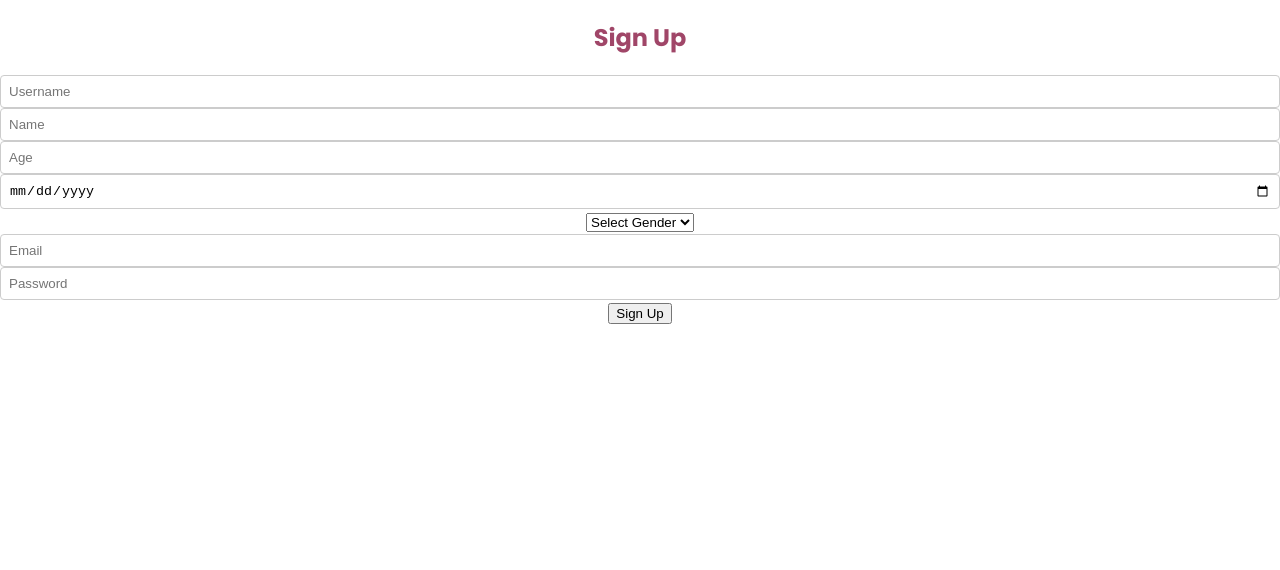
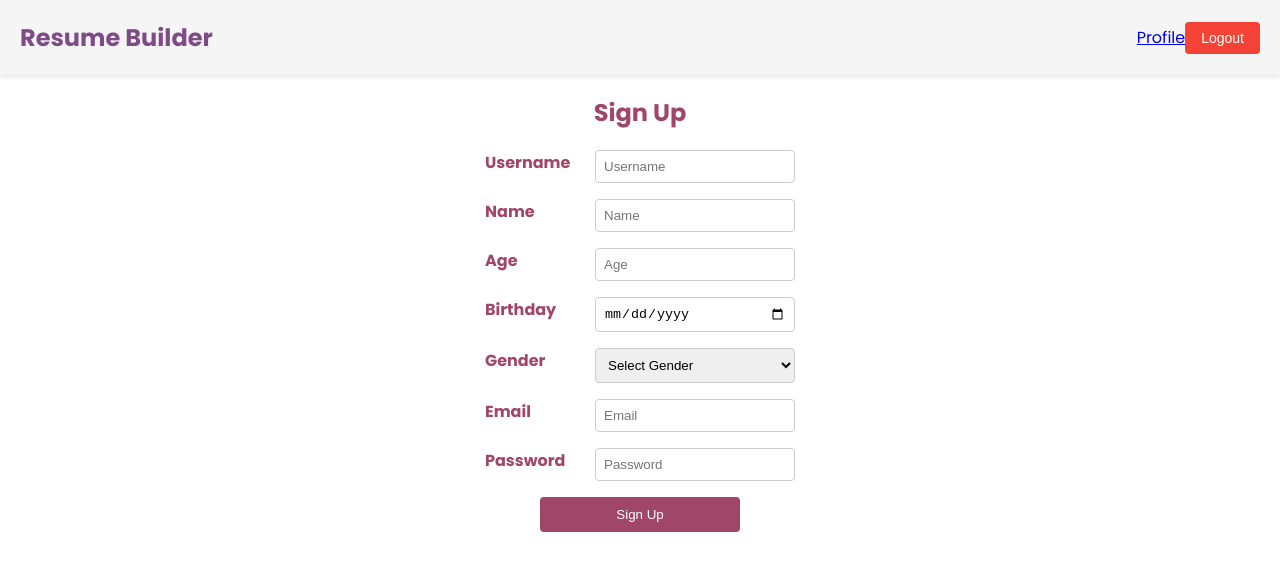
Before and after one commit to Palveet/resume_builder_react, a React (Create React App) app: page /signup in a window 1280 px wide. Shown: the top 570 px of the page. Built offline with nearby package versions, Linux system fonts and the light colour scheme; sample sign-in values are in the browser's storage.

Commit message:
minor changes

```diff
--- a/src/components/Profile.js
+++ b/src/components/Profile.js
@@ -10,6 +10,7 @@ const Profile = () => {
             const response = await axios.get("http://127.0.0.1:8000/api/profile/", {
                 headers: { Authorization: `Bearer ${localStorage.getItem("access_token")}` },
             });
+            console.log(response)
             setProfileData(response.data);
         };
         fetchProfile();
@@ -31,23 +32,46 @@ const Profile = () => {
         <div>
             {editing ? (
                 <form>
+                    <div className='controls'>
+                    <label htmlFor="username" >
+                        Name
+                    </label>
                     <input type="text" name="name" value={profileData.name} onChange={handleInputChange} />
+                    </div>
+                    <div className='controls'>
+                    <label htmlFor="age" >
+                        Age
+                    </label>
                     <input type="number" name="age" value={profileData.age} onChange={handleInputChange} />
+                    </div>
+                    <div className='controls'>
+                    <label htmlFor="dob" >
+                        DOB
+                    </label>
                     <input type="date" name="dob" value={profileData.dob} onChange={handleInputChange} />
+                    </div>
+                    <div className='controls'>
+                    <label htmlFor="gender" >
+                        Gender
+                    </label>
                     <select name="gender" value={profileData.gender} onChange={handleInputChange}>
                         <option value="Male">Male</option>
                         <option value="Female">Female</option>
                         <option value="Other">Other</option>
                     </select>
-                    <button type="button" onClick={handleSave}>Save</button>
+                    </div>
+                    <button type="button" onClick={handleSave} className='button primary-button'>Save</button>
                 </form>
             ) : (
                 <div>
-                    <p>Name: {profileData.name}</p>
-                    <p>Age: {profileData.age}</p>
-                    <p>DOB: {profileData.dob}</p>
-                    <p>Gender: {profileData.gender}</p>
-                    <button onClick={() => setEditing(true)}>Edit</button>
+                    <h2>Profile</h2>
+                    <p className="p-flex"><div className="black-text">Username:</div> {profileData.username}</p>
+                    <p className="p-flex"><div className="black-text">Name:</div> {profileData.name}</p>
+                    <p className="p-flex"><div className="black-text">Age:</div> {profileData.age}</p>
+                    <p className="p-flex"><div className="black-text">DOB:</div> {profileData.dob}</p>
+                    <p className="p-flex"><div className="black-text">Gender:</div> {profileData.gender}</p>
+                    <p className="p-flex"><div className="black-text">Email:</div> {profileData.email}</p>
+                    <button onClick={() => setEditing(true)} className='button primary-button'>Edit</button>
                 </div>
             )}
         </div>
--- a/src/components/SignUp.js
+++ b/src/components/SignUp.js
@@ -37,11 +37,15 @@ const SignUp = () => {
     };
 
     return (
-        <div>
+        <div style={{margin:"auto 20%"}}>
             <h2>Sign Up</h2>
             {error && <p style={{ color: "red" }}>{error}</p>}
             {success && <p style={{ color: "green" }}>{success}</p>}
-            <form onSubmit={handleSubmit}>
+            <form onSubmit={handleSubmit} >
+            <div className='controls'>
+                    <label htmlFor="username" >
+                        Username
+                    </label>
                 <input
                     type="text"
                     name="username"
@@ -49,6 +53,11 @@ const SignUp = () => {
                     onChange={handleInputChange}
                     required
                 />
+                </div>
+                <div className='controls'>
+                    <label htmlFor="name" >
+                        Name
+                    </label>
                 <input
                     type="text"
                     name="name"
@@ -56,6 +65,11 @@ const SignUp = () => {
                     onChange={handleInputChange}
                     required
                 />
+                </div>
+                <div className='controls'>
+                    <label htmlFor="age" >
+                        Age
+                    </label>
                 <input
                     type="number"
                     name="age"
@@ -63,6 +77,11 @@ const SignUp = () => {
                     onChange={handleInputChange}
                     required
                 />
+                </div>
+                <div className='controls'>
+                    <label htmlFor="dob" >
+                        Birthday
+                    </label>
                 <input
                     type="date"
                     name="dob"
@@ -70,12 +89,22 @@ const SignUp = () => {
                     onChange={handleInputChange}
                     required
                 />
+                </div>
+                <div className='controls'>
+                    <label htmlFor="gender" >
+                        Gender
+                    </label>
                 <select name="gender" onChange={handleInputChange} required>
                     <option value="">Select Gender</option>
                     <option value="Male">Male</option>
                     <option value="Female">Female</option>
                     <option value="Other">Other</option>
                 </select>
+                </div>
+                <div className='controls'>
+                    <label htmlFor="email" >
+                        Email
+                    </label>
                 <input
                     type="email"
                     name="email"
@@ -83,6 +112,11 @@ const SignUp = () => {
                     onChange={handleInputChange}
                     required
                 />
+                </div>
+                <div className='controls'>
+                    <label htmlFor="password" >
+                        Password
+                    </label>
                 <input
                     type="password"
                     name="password"
@@ -90,7 +124,8 @@ const SignUp = () => {
                     onChange={handleInputChange}
                     required
                 />
-                <button type="submit">Sign Up</button>
+                </div>
+                <button type="submit" className='button primary-button'>Sign Up</button>
             </form>
         </div>
     );
--- a/src/index.css
+++ b/src/index.css
@@ -12,7 +12,7 @@ body {
   color: #fff;
   border: none;
   cursor: pointer;
-  width: 100%;
+  width: 200px;
   padding: 10px;
   border-radius: 4px;
 }
@@ -31,9 +31,8 @@ body {
   border: none;
   cursor: pointer;
 }
-input {
-
-  width: 100%;
+input,select {
+  width: 200px;
   padding: 8px;
   box-sizing: border-box;
   border-radius: 4px;
@@ -42,23 +41,25 @@ input {
 
 label {
   margin-right: 10px;
-  text-align: right;
+  text-align: left;
   font-weight: bold;
-  width:100%;
+  width:100px;
 }
 
 .controls {
   margin-bottom: 16px;
   display: flex;
+  justify-content: center;
 }
 
 .dashboard {
-  max-width: 800px;
+  max-width: 80%;
   margin: 0 auto;
   padding: 20px;
   background: #fff;
   border-radius: 8px;
   box-shadow: 0 4px 6px rgba(0, 0, 0, 0.1);
+  margin-top:10%;
 }
 
 .dashboard-title {
@@ -176,3 +177,13 @@ label {
 .logout-button:hover {
   background-color: #d32f2f;
 }
+
+.black-text{
+  color:#000;
+  margin: 0 10px;
+}
+
+.p-flex{
+  display: flex;
+  justify-content: center;
+}
--- a/src/index.js
+++ b/src/index.js
@@ -1,4 +1,4 @@
-import React, { useEffect,useState } from "react";
+import React, { useEffect, useState } from "react";
 import ReactDOM from "react-dom";
 import { BrowserRouter as Router, useNavigate, Link } from "react-router-dom";
 import "./index.css";
@@ -10,47 +10,63 @@ const Header = () => {
     const [isLoggedIn, setIsLoggedIn] = useState(false);
 
     useEffect(() => {
-        const token = localStorage.getItem("access_token");
-        setIsLoggedIn(!!token);
+        const checkLoginStatus = () => {
+            const token = localStorage.getItem("access_token");
+            setIsLoggedIn(!!token);
+        };
+
+        checkLoginStatus();
+
+        // Optional: Add an event listener to detect token changes in localStorage
+        const handleStorageChange = () => {
+            checkLoginStatus();
+        };
+
+        window.addEventListener("storage", handleStorageChange);
+        return () => window.removeEventListener("storage", handleStorageChange);
     }, []);
 
     const handleLogout = async () => {
         const refreshToken = localStorage.getItem("refresh_token");
-
         try {
-            await axiosInstance.post("logout/", { refresh: refreshToken });
+            if (refreshToken) {
+                await axiosInstance.post("logout/", { refresh: refreshToken });
+            }
         } catch (error) {
             console.error("Error during logout:", error);
         }
-        // Clear tokens
+
+        // Clear tokens and update state
         localStorage.removeItem("access_token");
         localStorage.removeItem("refresh_token");
-
-        // Redirect to login
+        setIsLoggedIn(false);
         navigate("/");
     };
-
-    useEffect(() => {
-        const token = localStorage.getItem("access_token");
-        if (!token) {
-            navigate("/");
-        }
-    }, [navigate]);
 
     return (
         <div className="header">
             <h1>Resume Builder</h1>
-            {/* <Link to="/profile">Profile</Link> */}
-            {/* <button className="logout-button" onClick={handleLogout}> */}
-                {/* Logout */}
-            {/* </button> */}
+            {isLoggedIn && (
+                <div className="header-actions">
+                    <Link to="/profile" className="profile-link">
+                        Profile
+                    </Link>
+                    <button
+                        className="logout-button"
+                        onClick={handleLogout}
+                    >
+                        Logout
+                    </button>
+                </div>
+            )}
         </div>
     );
 };
 
+
 const App = () => (
     <Router>
-        {/* <Header /> */}
+        <Header />
         <AppRoutes />
     </Router>
 );
--- a/src/routes.js
+++ b/src/routes.js
@@ -12,7 +12,7 @@ const AppRoutes = () => {
             <Route path="/signup" element={<SignUp />} />
             <Route path="/dashboard" element={<ProtectedRoute><Dashboard /></ProtectedRoute>} />
             <Route path="/resumes/:id" element={<ResumeDetails />} />
-            <Route path="/profile" element={<Profile />} />
+            <Route path="/profile" element={<ProtectedRoute><Profile /></ProtectedRoute>} />
         </Routes>
     );
 };
```
